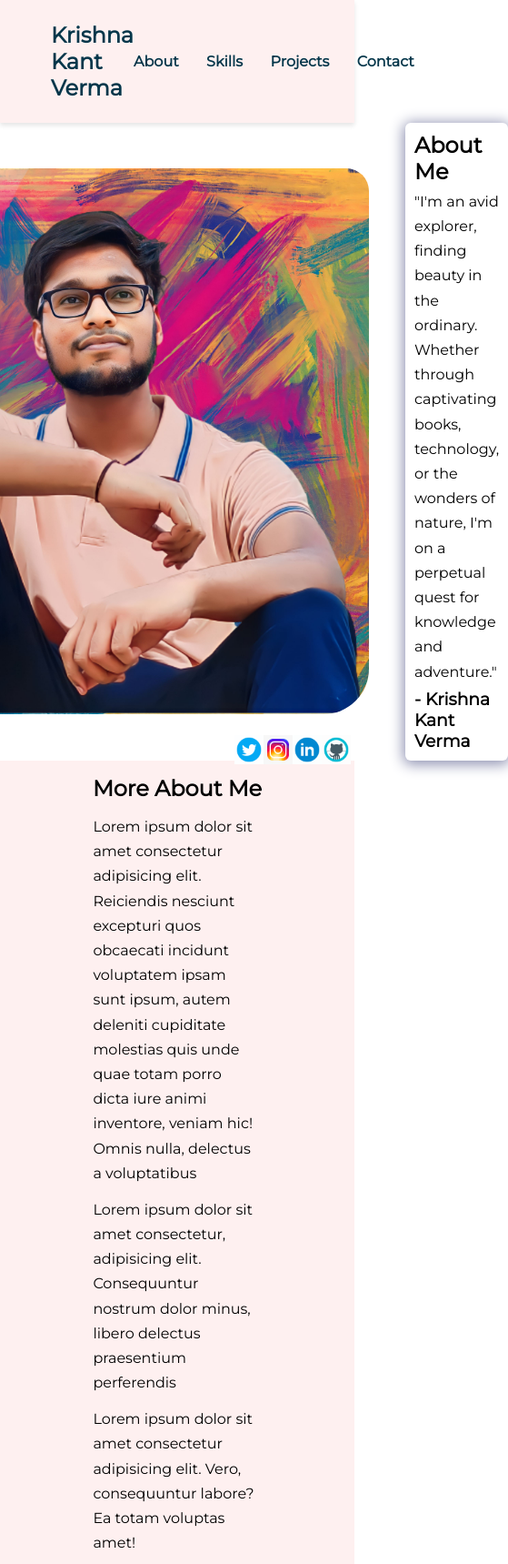
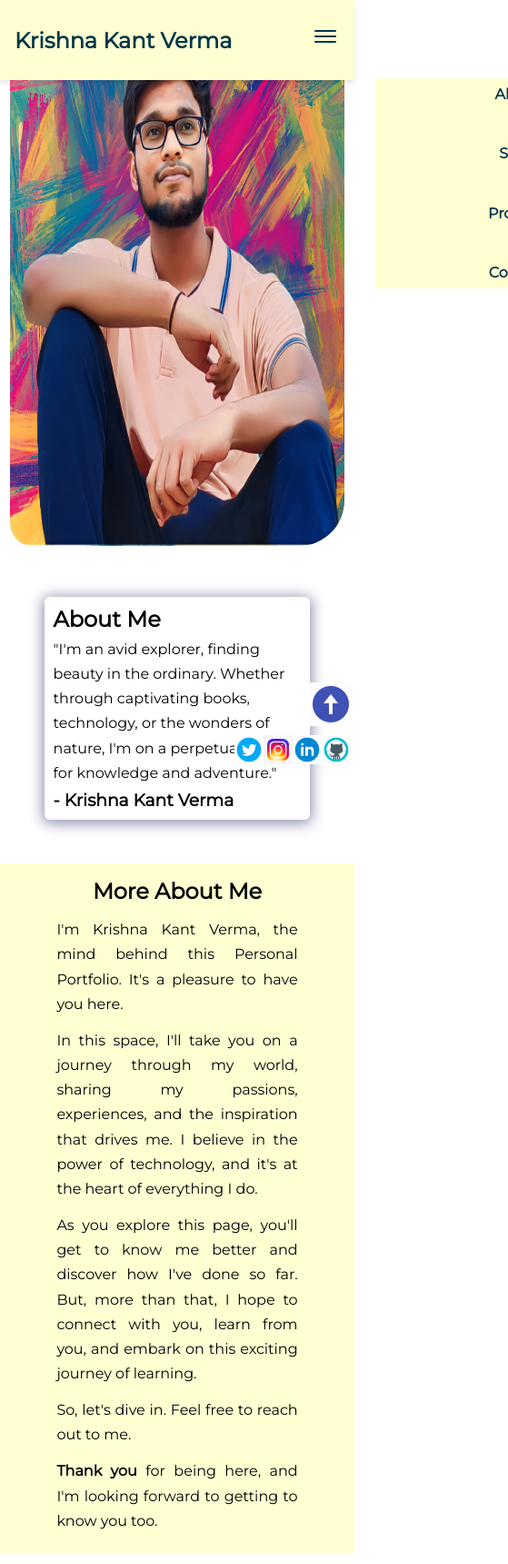
Before and after one commit to krishna30122002/Personal-Portfolio, a plain HTML site: page index.html in a window 390 px wide. Shown: the top 1719 px of the page at 91% size, 559 px wide, since content can reach past the window. Drawn offline with nearby package versions, Linux system fonts and the light colour scheme; a web font is replaced by a local one.

Commit message:
second commit

```diff
--- a/assets/css/styles.css
+++ b/assets/css/styles.css
@@ -7,9 +7,9 @@
   --normal-font: 400;
   --bold-font: 700;
   --bolder-font: 900;
-  --bg-color: #fef0f0;
+  --bg-color: #FFFFD2;
   --primary-color: #04364A;
-  --secondary-color: #ff7235;
+  --secondary-color: #234E70;
   --primary-shadow: #8b8eaf;
   --secondary-shadow: #a17a69;
   --bottom-margin: 0.5rem;
@@ -44,6 +44,7 @@ a:hover {
 }
 
 body {
+  /* background-color: #317773; */
   font-family: var(--font-family);
 }
 
@@ -297,3 +298,111 @@ footer {
   text-align: center;
   margin: 2rem 0 0;
 }
+
+.scroll-up {
+  position: fixed;
+  right: 0.5%;
+  bottom: 5%;
+  cursor: pointer;
+}
+
+.up-arrow {
+  width: 3rem;
+  height: 3rem;
+}
+
+@media screen and (max-width: 720px) {
+
+  nav{
+    padding: 1.5rem 1rem;
+  }
+
+  nav ul {
+    position: fixed;
+    background-color: var(--bg-color);
+    flex-direction: column;
+    top: 86px;
+    left: 10%;
+    width: 80%;
+    text-align: center;
+    transform: translateX(120%);
+    transition: transform 0.5s ease-in;
+  }
+
+   nav ul li {
+    margin: 8px;
+  }
+
+  .burger-menu {
+    display: block;
+  }
+
+  nav ul.show {
+    transform: translateX(0);
+  }
+
+  .hero {
+    margin-top: -7rem;
+    flex-direction: column;
+    gap: 0;
+  }
+
+  .hero img {
+        height: 25rem;
+        width: 25rem;
+    }
+
+  .bio {
+    margin-top: 2rem;
+    width: 20.5rem;
+  }
+
+  .more-about {
+    margin-top: 3rem;
+    padding: 1rem 3.5rem;
+  }
+
+  .more-about h2 {
+    text-align: center;
+  }
+
+  .more-about p {
+    text-align: justify;
+  }
+
+  .icon {
+    width: 5.875rem;
+    height: 5.25rem;
+  }
+
+  .projects-container {
+    flex-direction: column;
+  }
+
+  .project-container {
+    width: 20.875rem;
+  }
+
+  .contact-form-container {
+    max-width: 23.75rem;
+  }
+}
+
+@media screen and (max-width: 420px) {
+  .hero img {
+    height: 37.5rem;
+    width: 23rem;
+  }
+
+  .bio {
+    width: 18.3rem;
+  }
+
+  .project-container {
+    width: 17.875rem;
+  }
+
+  .contact-form-container {
+    max-width: 17.75rem;
+  }
+}
--- a/assets/js/app.js
+++ b/assets/js/app.js
@@ -0,0 +1,25 @@
+const scrollUp = document.querySelector("#scroll-up");
+
+scrollUp.addEventListener("click", () => {
+  window.scrollTo({
+    top: 0,
+    left: 0,
+    behavior: "smooth",
+  });
+});
+
+const burger = document.querySelector("#burger-menu");
+const ul = document.querySelector("nav ul");
+const nav = document.querySelector("nav");
+
+burger.addEventListener("click", () => {
+    ul.classList.toggle("show");
+  });
+
+const navLink = document.querySelectorAll(".nav-link");
+
+navLink.forEach((link) =>
+  link.addEventListener("click", () => {
+    ul.classList.remove("show");
+  })
+);
--- a/index.html
+++ b/index.html
@@ -26,14 +26,14 @@
       rel="stylesheet"
       href="https://cdnjs.cloudflare.com/ajax/libs/animate.css/4.1.1/animate.min.css"
     />
-    <title>Krishna Kant Verma</title>
+    <title>KKV | Portfolio</title>
   </head>
 
   <body>
     <!-- Navbar -->
 
     <nav>
-      <h1>Krishna Kant Verma</h1>
+      <h1><a href="">Krishna Kant Verma</a></h1>
       <ul class="navigation">
         <li><a href="#about" class="nav-link">About</a></li>
         <li><a href="#skills" class="nav-link">Skills</a></li>
@@ -68,18 +68,19 @@
     <section class="more-about">
       <h2>More About Me</h2>
       <p>
-        Lorem ipsum dolor sit amet consectetur adipisicing elit. Reiciendis
-        nesciunt excepturi quos obcaecati incidunt voluptatem ipsam sunt ipsum,
-        autem deleniti cupiditate molestias quis unde quae totam porro dicta
-        iure animi inventore, veniam hic! Omnis nulla, delectus a voluptatibus
+        I'm Krishna Kant Verma, the mind behind this Personal Portfolio. It's a pleasure to have you here.
       </p>
       <p>
-        Lorem ipsum dolor sit amet consectetur, adipisicing elit. Consequuntur
-        nostrum dolor minus, libero delectus praesentium perferendis
+        In this space, I'll take you on a journey through my world, sharing my passions, experiences, and the inspiration that drives me. I believe in the power of technology, and it's at the heart of everything I do.
       </p>
       <p>
-        Lorem ipsum dolor sit amet consectetur adipisicing elit. Vero,
-        consequuntur labore? Ea totam voluptas amet!
+        As you explore this page, you'll get to know me better and discover how I've done so far. But, more than that, I hope to connect with you, learn from you, and embark on this exciting journey of learning.
+      </p>
+      <p>
+        So, let's dive in. Feel free to reach out to me.
+      </p>
+      <p>
+        <span style="font-weight: bold;">Thank you</span> for being here, and I'm looking forward to getting to know you too.
       </p>
     </section>
 
@@ -125,6 +126,27 @@
           />
           <img
             src="assets/icons/icons8-git.svg"
+            alt=""
+            loading="lazy"
+            class="icon icon-card"
+          />
+        </div>
+
+        <div class="third-set animate__animated animate__pulse">
+          <img
+            src="assets/icons/nodejs.png"
+            alt=""
+            loading="lazy"
+            class="icon icon-card"
+          />
+          <img
+            src="assets/icons/firebase.png"
+            alt=""
+            loading="lazy"
+            class="icon icon-card"
+          />
+          <img
+            src="assets/icons/mongodb.png"
             alt=""
             loading="lazy"
             class="icon icon-card"
@@ -270,12 +292,19 @@
     <footer>
       <p class="copy">&copy; Copyright 2021</p>
       <p class="copy">
-        Built with &#x2661; by
+        Built with ❤ by
         <a href="https://twitter.com/koladechris" target="_blank"
-          >Kolade Chris (Ksound)</a
+          >Krishna Kant Verma</a
         >
       </p>
     </footer>
+
+    <i class="scroll-up" id="scroll-up"
+      ><img
+        src="assets/icons/icons8-upward-arrow.gif"
+        class="socicon up-arrow"
+        alt="scroll-up"
+    /></i>
 
 
     <!-- Website scripts -->
```
Also changed, not shown: assets/icons/firebase.png (added), assets/icons/mongodb.png (added), assets/icons/nodejs.png (added).
